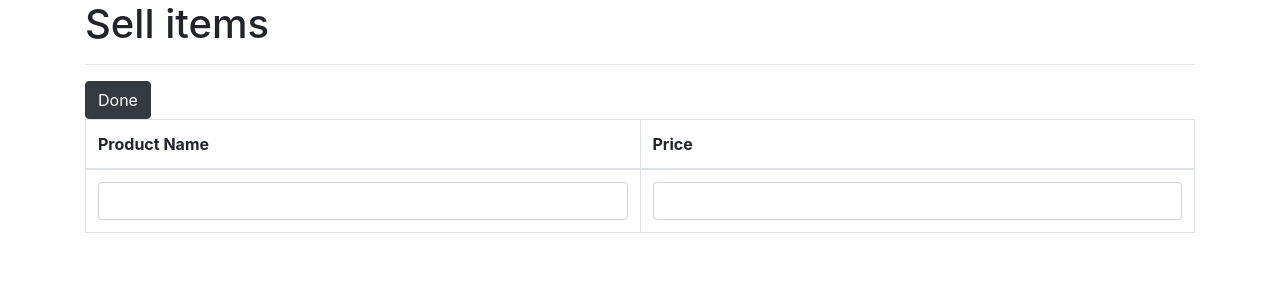
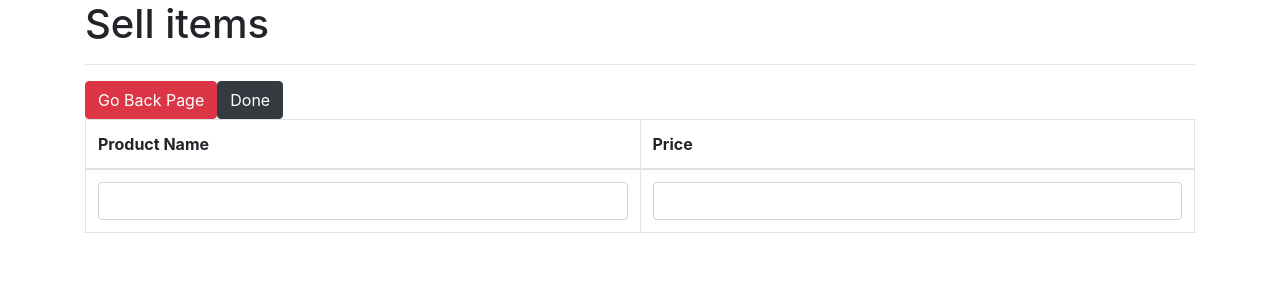
Before and after one commit to amazezu/finProj, a PHP site: page /create_product.php?user_id=1 in a window 1280 px wide. Shown: the top 300 px of the page. Run offline with PHP 8.4, Linux system fonts and the light colour scheme; data that the repository does not hold is empty.

Commit message:
Update create_product.php

```diff
--- a/create_product.php
+++ b/create_product.php
@@ -10,7 +10,7 @@
 <body>
 <?php
  $con = mysqli_connect("remotemysql.com","LOvxtTZhXq","FMPKDVKcJd","LOvxtTZhXq");
- //$createAdd="<a href='read.php?user_id=". $_GET['user_id']."' class='btn btn-danger'>Go Back Page</a>";
+ $createAdd="<a href='read.php?user_id=". $_GET['user_id']."' class='btn btn-danger'>Go Back Page</a>";
  if (!$con) {
     die("Connection failed: " . mysqli_connect_error());
 }
@@ -19,7 +19,7 @@
         //$con=mysqli_connect("localhost:3307","root","","finalproj");
         $result=mysqli_query($con,"INSERT INTO prod VALUES(NULL,".$_POST['user_id'].",'".$_POST['product_name']."','".$_POST['price']."',NULL)");
         header("Location: create_product.php?user_id=" .$_POST['user_id']);
- //       $createAdd="<a href='read.php?user_id=". $_POST['user_id']."' class='btn btn-danger'>Go Back Page</a>";
+        $createAdd="<a href='read.php?user_id=". $_POST['user_id']."' class='btn btn-danger'>Go Back Page</a>";
     }
 ?>
     <form method="post" action="create_product.php">
@@ -43,7 +43,7 @@
                             <td><input type="text" name="price" class="form-control"></td>
                         </tr>
                         <tr>
-                            <!--<//?php echo $createAdd;?>-->
+                            <?php echo $createAdd;?>
                             <input type="submit" value="Done" class="btn btn-dark">
                         </tr>
                      </form>
```
